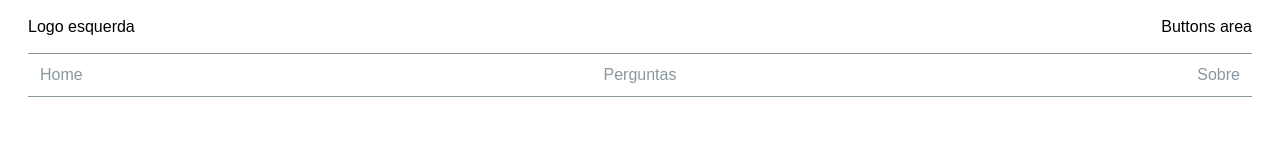
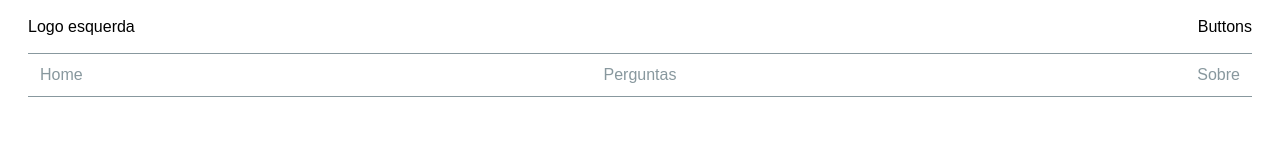
Before and after one commit to marcosHenrique-developer/insta-projeto-nextjs, a Next.js app: page / in a window 1280 px wide. Shown: the top 160 px of the page. Built offline with nearby package versions, Linux system fonts and the light colour scheme.

Commit message:
Menu Home 01

```diff
--- a/src/components/commons/Menu/index.js
+++ b/src/components/commons/Menu/index.js
@@ -28,7 +28,7 @@ const Menu = () => {
           );
         })}
       </MenuWrapper.CenterSide>
-      <MenuWrapper.RigthSide>Buttons area</MenuWrapper.RigthSide>
+      <MenuWrapper.RigthSide>Buttons</MenuWrapper.RigthSide>
     </MenuWrapper>
   );
 };
```
